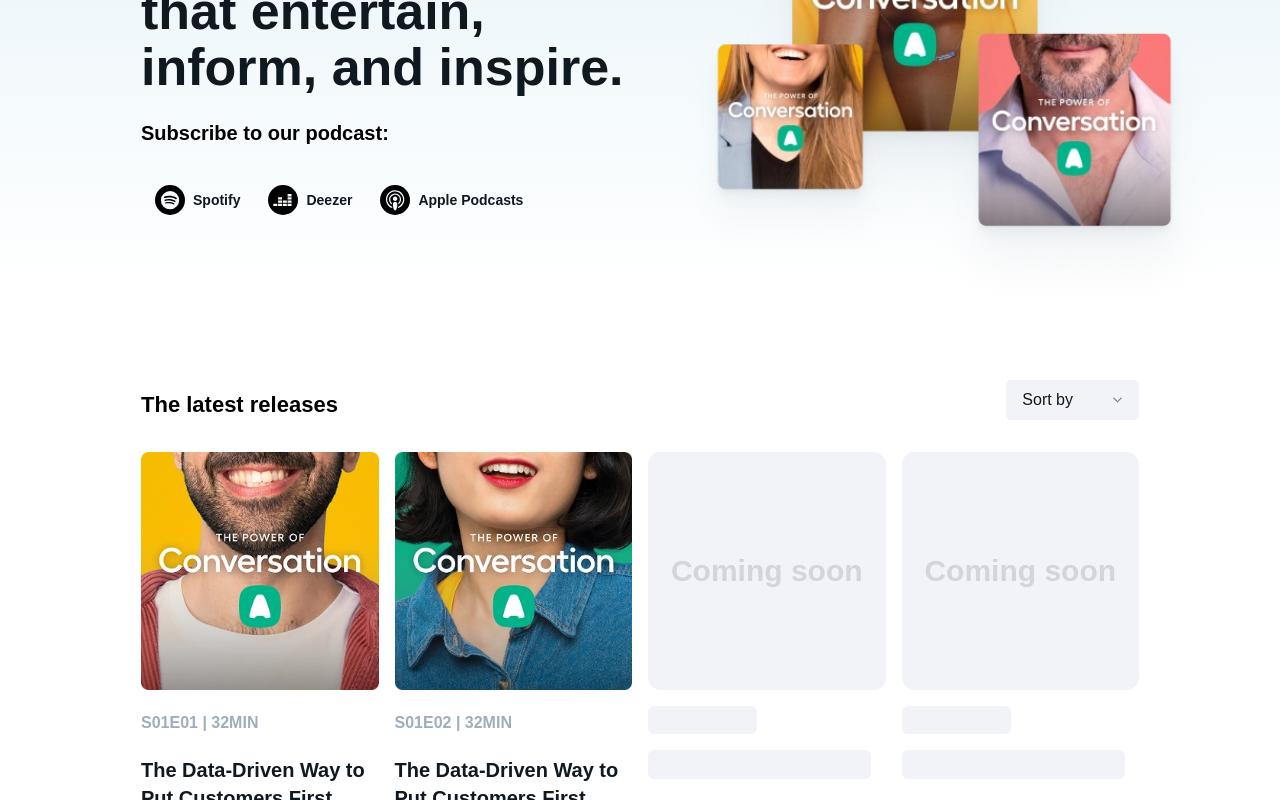
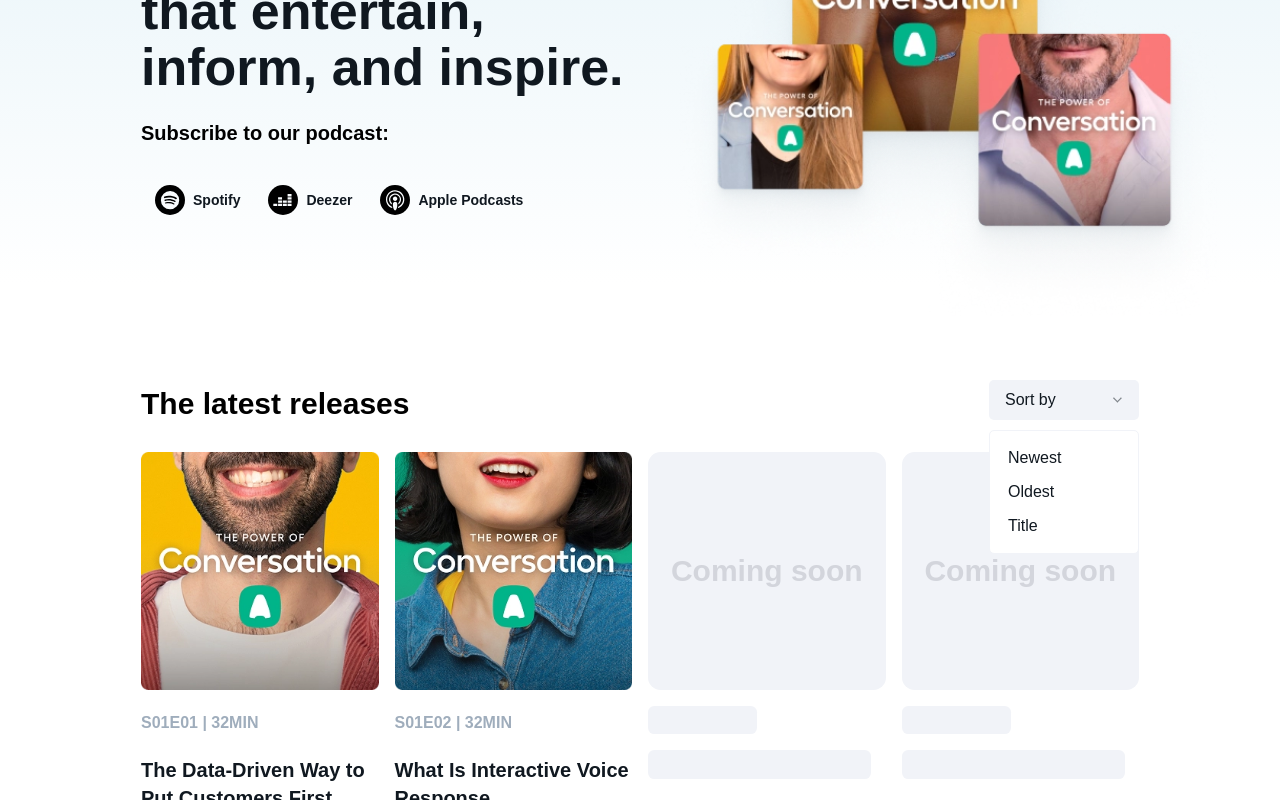
Before and after one commit to wongstephen/podcast-page, a Next.js app: page / in a window 1280 px wide. Both pictures are taken after a click on the button "Sort by". Shown: the part 439-1239 px from the top of the page. Built offline with nearby package versions, Linux system fonts and the light colour scheme; a web font is replaced by a local one.

Commit message:
feature: podcast dropdown

```diff
--- a/src/app/components/Footer/Footer.module.css
+++ b/src/app/components/Footer/Footer.module.css
@@ -119,7 +119,7 @@
 
   gap: var(--spacing-lg);
 
-  padding: var(--spacing-lg) 0;
+  padding: var(--spacing-lg);
   max-width: var(--breakpoint-lg);
   margin: 0 auto;
   width: 100%;
@@ -164,6 +164,7 @@
     flex-direction: row;
     justify-content: space-between;
     align-items: center;
+    padding: var(--spacing-lg);
   }
 }
 
--- a/src/app/components/Hero/Hero.tsx
+++ b/src/app/components/Hero/Hero.tsx
@@ -23,6 +23,8 @@ export default function Hero() {
             width={311}
             height={233.42}
             className={styles.heroImage}
+            sizes="(min-width: 1020px) 426px, (min-width: 480px) 466px, calc(95.63vw + 15px)"
+            priority
           />
         </div>
         {/* content */}
--- a/src/app/components/LatestArticle/ArticleCard.tsx
+++ b/src/app/components/LatestArticle/ArticleCard.tsx
@@ -24,6 +24,7 @@ export default function ArticleCard({
           width={311}
           height={140}
           className={styles.articleImage}
+          sizes="(min-width: 1440px) 255px, (min-width: 1140px) 323px, (min-width: 840px) calc(26.43vw + 27px), (min-width: 580px) calc(50vw - 39px), calc(95.38vw - 38px)"
         />
         <div className={styles.articleContent}>
           <p className={styles.articleMeta}>
--- a/src/app/components/LatestArticle/LatestArticle.module.css
+++ b/src/app/components/LatestArticle/LatestArticle.module.css
@@ -20,6 +20,11 @@
 }
 
 @media screen and (min-width: 1440px) {
+  .articleSectionTitle {
+    font-size: 1.875rem; /* 30px */
+    line-height: 2rem; /* 32px */
+  }
+
   .container {
     padding: unset;
   }
--- /dev/null
+++ b/src/app/components/LatestPodcast/Dropdown.module.css
@@ -0,0 +1,58 @@
+.dropdownContainer {
+  position: relative;
+  display: inline-block;
+}
+
+.expandIcon {
+  width: 10px;
+  height: auto;
+}
+
+.sortButton {
+  display: flex;
+  justify-content: space-between;
+  align-items: center;
+  padding: var(--spacing-md);
+  border-radius: var(--border-radius-md);
+  border: none;
+  font-weight: var(--font-weight-medium);
+  background-color: var(--color-gray-200);
+  color: var(--color-gray-900);
+  cursor: pointer;
+  font-family: inherit;
+  font-size: var(--font-size-md);
+  line-height: var(--font-size-xl); /* 24px */
+  min-width: 150px;
+  gap: 40px;
+  width: 100%;
+}
+
+.dropdownListContainer {
+  position: absolute;
+  z-index: 1000;
+  top: 125%;
+  left: 0;
+  margin: 0;
+  padding: 10px;
+  list-style: none;
+  background-color: var(--color-white);
+  border: 1px solid var(--color-gray-200);
+  border-radius: var(--border-radius-md);
+  width: 100%;
+}
+
+.dropdownListItem {
+  padding: var(--spacing-sm);
+  cursor: pointer;
+  font-size: var(--font-size-md);
+  color: var(--color-gray-900);
+}
+
+@media screen and (min-width: 1024px) {
+  .sortButton {
+    width: fit-content;
+    padding: var(--spacing-sm) var(--spacing-md);
+    font-size: var(--font-size-md);
+    font-weight: var(--font-weight-medium);
+  }
+}
--- /dev/null
+++ b/src/app/components/LatestPodcast/Dropdown.tsx
@@ -0,0 +1,77 @@
+'use client';
+
+import React, { useState, useRef, useEffect } from 'react';
+import { DownArrowIcon } from '@/lib/components/atoms/Icons/DownArrowIcon';
+
+import styles from './Dropdown.module.css';
+import { sortByOptionType } from '@/lib/types/podcast';
+import { dropdownOptionsMap } from '@/lib/constants/podcasts';
+import { getDictionary } from '@/lib/utilities/dictionaries/dictionaries';
+
+function Dropdown({
+  sortByOption,
+}: {
+  sortByOption: (option: sortByOptionType) => void;
+}) {
+  const dict = getDictionary('en');
+
+  const [isOpen, setIsOpen] = useState(false);
+  const [selectedOption, setSelectedOption] = useState<sortByOptionType | null>(
+    null
+  );
+
+  const dropdownRef = useRef<HTMLDivElement>(null);
+
+  const toggleDropdown = () => setIsOpen((prev) => !prev);
+
+  const handleOptionClick = (option: sortByOptionType) => {
+    setSelectedOption(option);
+    setIsOpen(false);
+    sortByOption(option);
+  };
+
+  useEffect(() => {
+    function handleClickOutside(event: MouseEvent) {
+      if (
+        dropdownRef.current &&
+        !dropdownRef.current.contains(event.target as Node)
+      ) {
+        setIsOpen(false);
+      }
+    }
+    if (isOpen) {
+      document.addEventListener('mousedown', handleClickOutside);
+    } else {
+      document.removeEventListener('mousedown', handleClickOutside);
+    }
+
+    return () => {
+      document.removeEventListener('mousedown', handleClickOutside);
+    };
+  }, [isOpen]);
+
+  return (
+    <div ref={dropdownRef} className={styles.dropdownContainer}>
+      <button onClick={toggleDropdown} className={styles.sortButton}>
+        {(selectedOption && dropdownOptionsMap[selectedOption]) ||
+          dict.common.sortBy}
+        <DownArrowIcon className={styles.expandIcon} />
+      </button>
+      {isOpen && (
+        <ul className={styles.dropdownListContainer}>
+          {Object.keys(dropdownOptionsMap).map((option) => (
+            <li
+              key={option}
+              onClick={() => handleOptionClick(option as sortByOptionType)}
+              className={styles.dropdownListItem}
+            >
+              {dropdownOptionsMap[option as sortByOptionType]}
+            </li>
+          ))}
+        </ul>
+      )}
+    </div>
+  );
+}
+
+export default Dropdown;
--- a/src/app/components/LatestPodcast/LatestPodcast.module.css
+++ b/src/app/components/LatestPodcast/LatestPodcast.module.css
@@ -5,12 +5,19 @@
   padding: var(--spacing-lg);
   max-width: var(--breakpoint-lg);
   margin: 0 auto;
+  width: 100%;
 }
 
 .title {
   font-size: 1.375rem; /* 22px */
   line-height: 1.875rem; /* 30px */
   font-weight: var(--font-weight-semibold);
+}
+
+.card {
+  --average-card-height: 478px;
+
+  min-height: var(--average-card-height); /* reduces layout shift for mobile */
 }
 
 .card:last-child {
@@ -20,28 +27,6 @@
 .cardContainer {
   gap: var(--spacing-lg);
   display: grid;
-}
-
-.expandIcon {
-  width: 10px;
-  height: auto;
-}
-
-.sortButton {
-  display: flex;
-  justify-content: space-between;
-  align-items: center;
-  padding: var(--spacing-md);
-  border-radius: var(--border-radius-md);
-  border: none;
-  font-weight: var(--font-weight-medium);
-  background-color: var(--color-gray-200);
-  color: var(--color-gray-900);
-  cursor: pointer;
-  font-family: inherit;
-  font-size: var(--font-size-md);
-  line-height: var(--font-size-xl); /* 24px */
-  gap: 40px;
 }
 
 .header {
@@ -64,6 +49,10 @@
 }
 
 @media screen and (min-width: 1024px) {
+  .card {
+    --average-card-height: 428px;
+  }
+
   .cardContainer {
     grid-template-columns: repeat(4, 1fr);
   }
@@ -80,6 +69,11 @@
     justify-content: space-between;
     align-items: flex-end;
   }
+
+  .title {
+    font-size: 1.875rem; /* 30px */
+    line-height: 2rem; /* 32px */
+  }
 }
 
 @media screen and (min-width: 1440px) {
--- a/src/app/components/LatestPodcast/LatestPodcast.tsx
+++ b/src/app/components/LatestPodcast/LatestPodcast.tsx
@@ -1,41 +1,72 @@
-import React from 'react';
+'use client';
+
+import React, { useEffect } from 'react';
 
 import { getDictionary } from '@/lib/utilities/dictionaries/dictionaries';
+import { podcasts } from '@/lib/mockData/podcast.json';
+import { sortByOptionType } from '@/lib/types/podcast';
 
+import Dropdown from './Dropdown';
+import PodcastCard from './PodcastCard';
 import styles from './LatestPodcast.module.css';
-import PodcastCard from './PodcastCard';
-import { podcasts } from '@/lib/mockData/podcast.json';
-import { DownArrowIcon } from '@/lib/components/atoms/Icons/DownArrowIcon';
+import { maxCardLength } from '@/lib/constants/podcasts';
 
 export default function LatestPodcast() {
   const dict = getDictionary('en');
-  const cardLength = 4;
-
-  const cards = Array.from({ length: cardLength }, (_, index) => (
-    <PodcastCard skeleton={true} key={index} />
+  const initCards = Array.from({ length: maxCardLength }, (_, index) => (
+    <PodcastCard skeleton key={index} />
   ));
 
-  // Mock data for demonstration purposes
-  for (let i = 0; i < podcasts.length && i < cardLength; i++) {
-    cards[i] = (
-      <PodcastCard
-        title={podcasts[i].title}
-        image={podcasts[i].image}
-        duration={podcasts[i].duration}
-        season={podcasts[i].season}
-        episode={podcasts[i].episode}
-        date={new Date(podcasts[i].date).toLocaleDateString()}
-      />
-    );
+  const [cards, setCards] = React.useState<React.JSX.Element[]>(initCards);
+
+  function addCardsToArray(podcastData: typeof podcasts) {
+    const newCards = [...initCards].map((_, index) => {
+      if (podcastData[index]) {
+        return (
+          <PodcastCard
+            key={index}
+            title={podcastData[index].title}
+            image={podcastData[index].image}
+            date={podcastData[index].date}
+            duration={podcastData[index].duration}
+            episode={podcastData[index].episode}
+            season={podcastData[index].season}
+          />
+        );
+      }
+      return <PodcastCard key={index} skeleton />;
+    });
+    setCards(newCards);
   }
+
+  function sortByOption(option: sortByOptionType) {
+    const sortedPodcasts = [...podcasts];
+
+    if (option === 'newest') {
+      sortedPodcasts.sort((a, b) => {
+        return new Date(b.date).getTime() - new Date(a.date).getTime();
+      });
+    } else if (option === 'oldest') {
+      sortedPodcasts.sort((a, b) => {
+        return new Date(a.date).getTime() - new Date(b.date).getTime();
+      });
+    } else if (option === 'title') {
+      sortedPodcasts.sort((a, b) => a.title.localeCompare(b.title));
+    }
+
+    addCardsToArray(sortedPodcasts);
+  }
+
+  useEffect(() => {
+    addCardsToArray(podcasts);
+    // eslint-disable-next-line react-hooks/exhaustive-deps
+  }, []);
+
   return (
     <section className={styles.container}>
       <div className={styles.header}>
         <h2 className={styles.title}>{dict.home.latestReleases.title}</h2>
-        <button aria-label="Sort Podcast By" className={styles.sortButton}>
-          <span>{dict.common.sortBy}</span>
-          <DownArrowIcon className={styles.expandIcon} />
-        </button>
+        <Dropdown sortByOption={sortByOption} />
       </div>
       {/* article list */}
       <div className={styles.cardContainer}>
--- a/src/app/components/LatestPodcast/PodcastCard.tsx
+++ b/src/app/components/LatestPodcast/PodcastCard.tsx
@@ -43,6 +43,7 @@ export default function PodcastCard(props: PodcastCardProps) {
           src={`${process.env.PAGES_BASE_PATH || ''}${image}`}
           alt={title}
           fill
+          sizes="(min-width: 1020px) 426px, (min-width: 480px) 466px, calc(95.63vw + 15px)"
         />
         <div className={styles.overlayWrapper}>
           <div className={styles.overlayCircle} />
--- /dev/null
+++ b/src/lib/constants/podcasts.ts
@@ -0,0 +1,9 @@
+import { sortByOptionType } from '../types/podcast';
+
+export const dropdownOptionsMap: Record<sortByOptionType, string> = {
+  newest: 'Newest',
+  oldest: 'Oldest',
+  title: 'Title',
+};
+
+export const maxCardLength = 4;
--- a/src/lib/mockData/podcast.json
+++ b/src/lib/mockData/podcast.json
@@ -11,7 +11,7 @@
     },
     {
       "id": 2,
-      "title": "The Data-Driven Way to Put Customers First",
+      "title": "What Is Interactive Voice Response",
       "duration": 32,
       "season": 1,
       "episode": 2,
--- a/src/lib/types/podcast.ts
+++ b/src/lib/types/podcast.ts
@@ -7,3 +7,5 @@ export type Podcast = {
   date: string;
   image: string;
 };
+
+export type sortByOptionType = 'newest' | 'oldest' | 'title';
```
Also changed, not shown: 1 other file (tests, documents, lock files or other folders).
